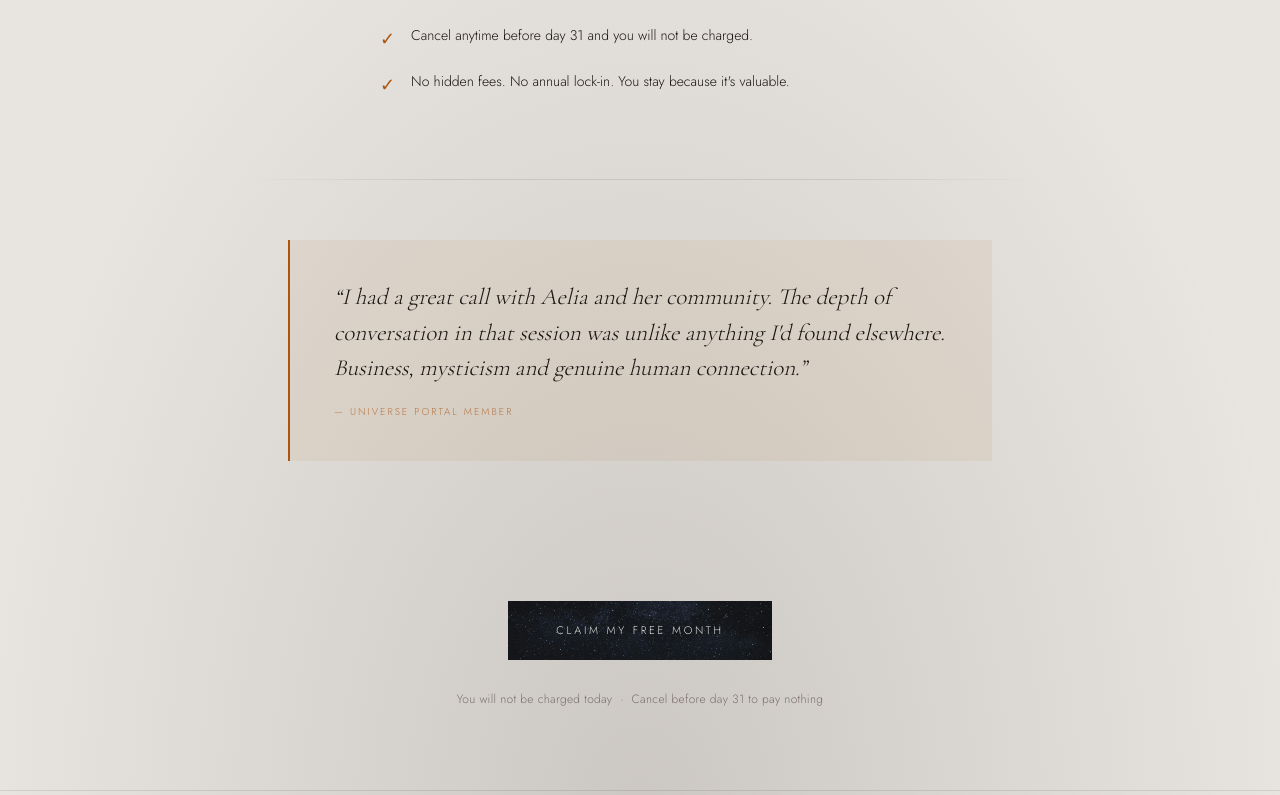
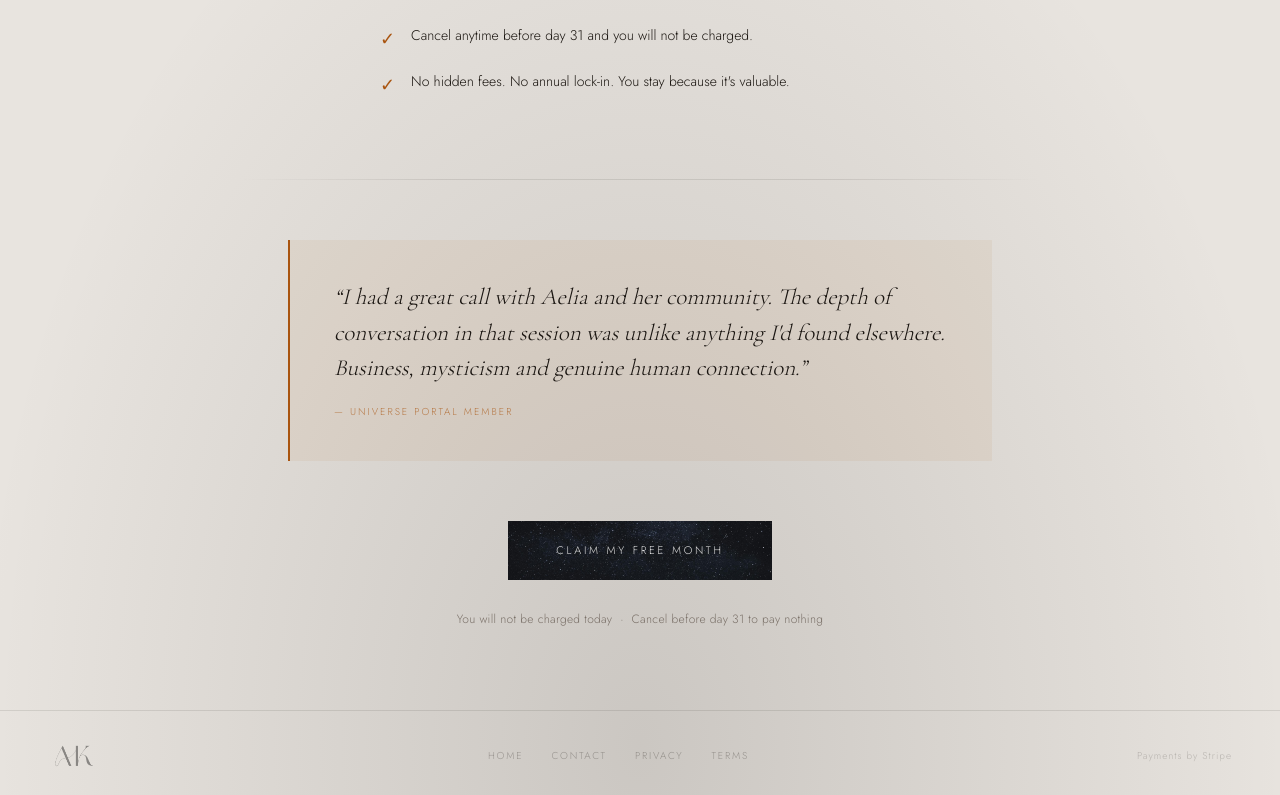
Before and after one commit to Airful/aelia-kos-website, a Next.js app: page /whats-inside in a window 1280 px wide. Shown: the part 2002-2797 px from the top of the page. Built offline with nearby package versions, Linux system fonts and the light colour scheme.

Commit message:
Reduce padding between testimonial and CTA button
Co-Authored-By: Claude Opus 4.6 (1M context) <noreply@anthropic.com>

```diff
--- a/src/app/whats-inside/whats-inside-client.tsx
+++ b/src/app/whats-inside/whats-inside-client.tsx
@@ -272,7 +272,7 @@ export function WhatsInsideClient() {
       <div className="section-divider" />
 
       {/* TESTIMONIAL */}
-      <section className="relative z-[1] py-[60px] px-6 md:px-12 max-w-[800px] mx-auto">
+      <section className="relative z-[1] pt-[60px] pb-[20px] px-6 md:px-12 max-w-[800px] mx-auto">
         <AnimatedSection>
           <div className="p-8 md:p-10 md:px-11 border-l-2 border-[#A9540F] bg-[rgba(169,84,15,0.06)]">
             <p
@@ -291,7 +291,7 @@ export function WhatsInsideClient() {
       </section>
 
       {/* CTA */}
-      <section className="relative z-[1] py-[80px] px-6 md:px-12 text-center">
+      <section className="relative z-[1] pt-[40px] pb-[80px] px-6 md:px-12 text-center">
         <AnimatedSection>
           <a
             href="https://buy.stripe.com/bJe9AV2qAf6qfaC6R493y05"
```
